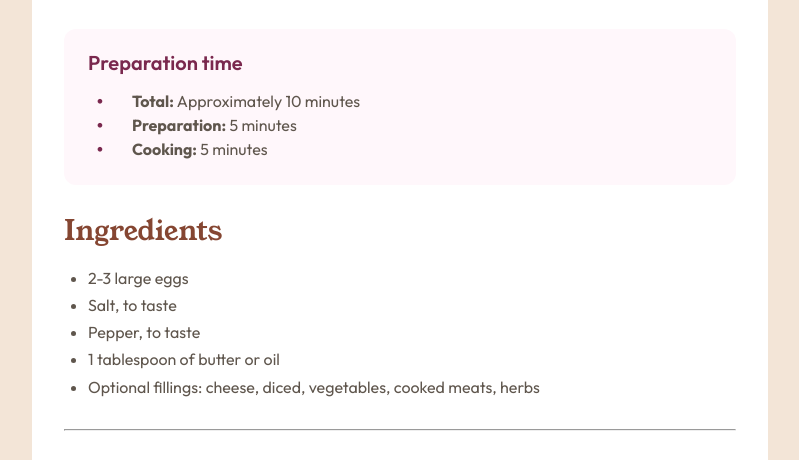
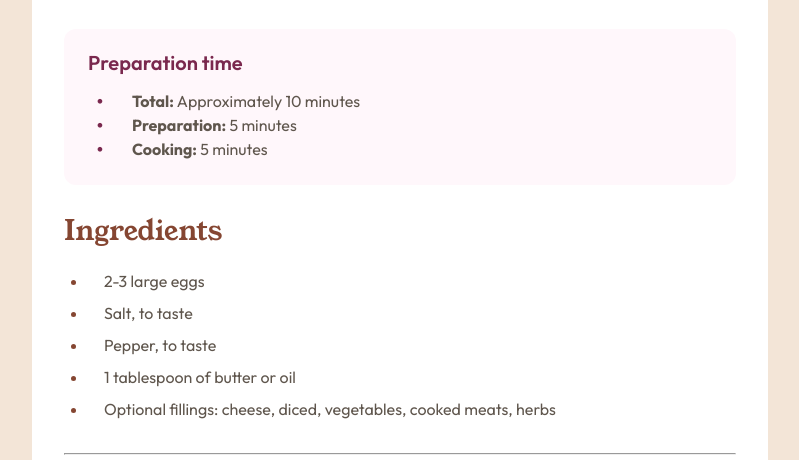
Before and after one commit to marefpceo/fem-recipe-page, a plain HTML site: page index.html in a window 1280 px wide. Shown: the part 481-941 px from the top of the page, without its empty margins (240-1039 px from the left). Drawn offline with Linux system fonts and the light colour scheme.

Commit message:
style(component): add section list styles

```diff
--- a/assets/css/components.css
+++ b/assets/css/components.css
@@ -1 +1,15 @@
 /* Houses buttons, cards, and reusable UI pieces */
+
+.section-list {
+  line-height: var(--tracking-large);
+  letter-spacing: 0;
+
+  & .list-container li {
+    padding-left: var(--spacing-200);
+  }
+
+  & li::marker {
+    color: var(--text-accent);
+    font-weight: var(--font-bold);
+  }
+}
```
